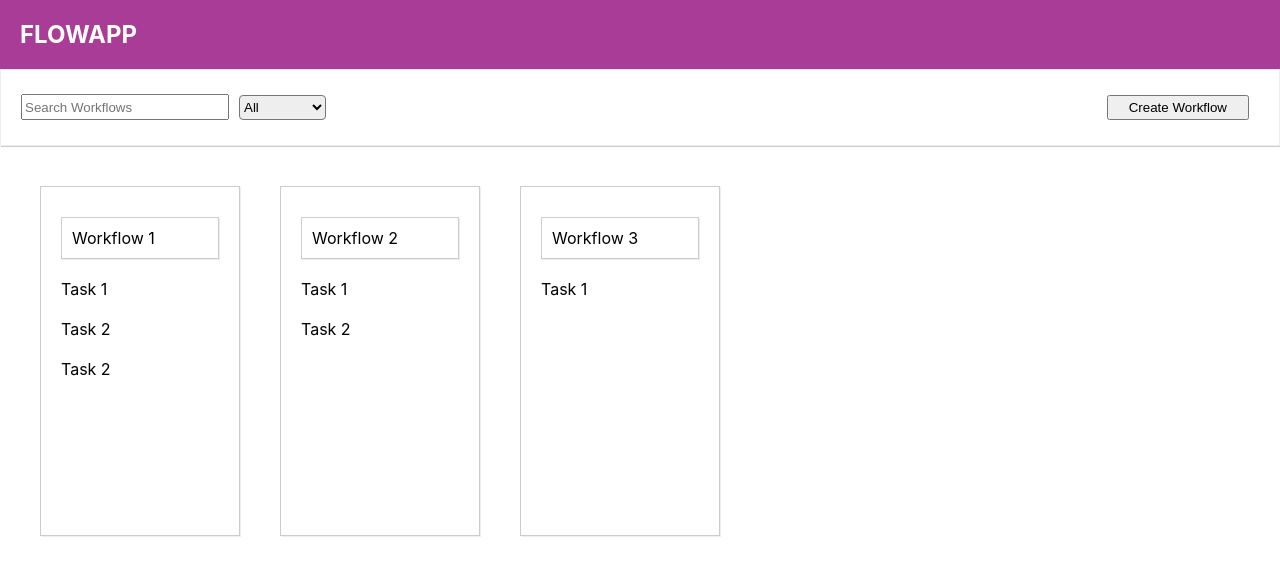
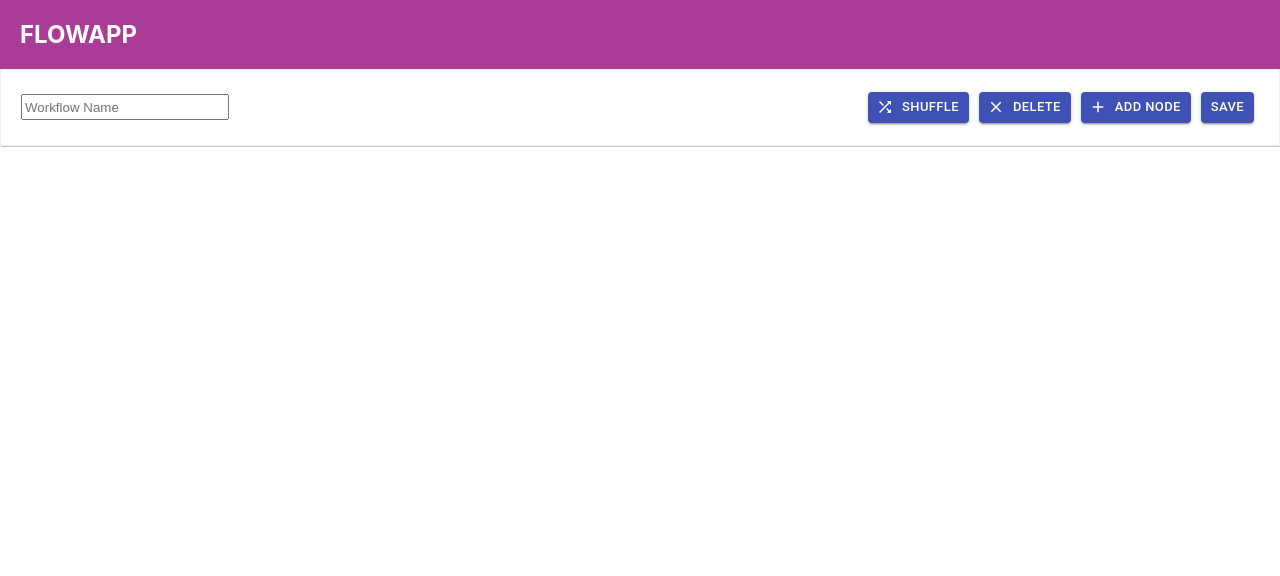
Before and after one commit to siddharthaReddy/flowapp, a React (Create React App) app: page /edit in a window 1280 px wide. Shown: the top 576 px of the page. Built offline with nearby package versions, Linux system fonts and the light colour scheme.

Commit message:
Router and create-workflow component setup

```diff
--- a/package.json
+++ b/package.json
@@ -4,11 +4,13 @@
   "private": true,
   "dependencies": {
     "@material-ui/core": "^4.10.2",
+    "@material-ui/icons": "^4.9.1",
     "@testing-library/jest-dom": "^4.2.4",
     "@testing-library/react": "^9.5.0",
     "@testing-library/user-event": "^7.2.1",
     "react": "^16.13.1",
     "react-dom": "^16.13.1",
+    "react-router-dom": "^5.2.0",
     "react-scripts": "3.4.1"
   },
   "scripts": {
--- a/src/components/Layout/ButtonLayout.css
+++ b/src/components/Layout/ButtonLayout.css
@@ -12,14 +12,15 @@
   flex: 1;
 }
 
+.button-layout .block.second {
+  display: flex;
+  justify-content: flex-end;
+}
+
 .button-layout .subitem {
   display: inline-block;
   margin-right: 10px;
   height: 25px;
-}
-
-.button-layout .block.second .subitem {
-  float: right;
 }
 
 .button-layout input {
@@ -37,10 +38,7 @@
   cursor: pointer;
 }
 
-.button-layout button {
+.button-layout .md-button {
   min-width: 50px;
-  padding: 0 20px;
+  margin: 0 5px;
 }
-.button-layout button:hover {
-  cursor: pointer;
-}
--- a/src/components/Workflow/Workflow.css
+++ b/src/components/Workflows/Workflow/Workflow.css
@@ -14,6 +14,11 @@
     box-sizing: border-box;
 }
 
+.wflow-container:hover {
+    background: linear-gradient(#ffffff 0%, #f1f1f1 10%);
+    cursor: pointer;
+}
+
 .wflow-container ul {
     text-decoration: none;
     margin: 0;
--- a/src/components/Workflow/Workflow.js
+++ b/src/components/Workflows/Workflow/Workflow.js
@@ -1,5 +1,6 @@
 import React from 'react';
 import './Workflow.css';
+import CheckCircleIcon from '@material-ui/icons/CheckCircle';
 
 class Workflow extends React.Component {
     // Three variables:
@@ -14,7 +15,8 @@ class Workflow extends React.Component {
                 this.props.nodes.map( task => {
                     return (
                         <li key={task.id}>
-                            <p>{task.title}</p>
+                            <span>{task.title}</span>
+                            <CheckCircleIcon className="float-right" />
                         </li>
                     )
                 })
--- a/src/components/Workflows/Workflows.js
+++ b/src/components/Workflows/Workflows.js
@@ -1,49 +1,13 @@
 import React, { Component } from "react";
 import './Workflows.css';
-import ButtonLayout from '../Layout/ButtonLayout';
-import Workflow from '../Workflow/Workflow';
+import Workflow from './Workflow/Workflow';
 
 class Workflows extends Component {
-    // Get workflows list
-    // Create Workflow component list variable
-    constructor () {
-        super();
-        this.workflowsList = [
-            {
-                id: '1',
-                name: 'Workflow 1',
-                isCompleted: true,
-                nodes: [
-                    {id: '1-node1', title: 'Task 1', status: 'completed', content: 'This task is completed'},
-                    {id: '1-node2', title: 'Task 2', status: 'in-progress', content: 'This task is inprogress'},
-                    {id: '1-node3', title: 'Task 2', status: 'pending', content: 'This task is pending'}
-                ]
-            },
-            {
-                id: '2',
-                name: 'Workflow 2',
-                isCompleted: false,
-                nodes: [
-                    {id: '2-node1', title: 'Task 1', status:'pending', content: 'Tasks are pending'},
-                    {id: '1-node2', title: 'Task 2', status: 'in-progress', content: 'This task is inprogress'}
-                ]
-            },
-            {
-                id: '3',
-                name: 'Workflow 3',
-                isCompleted: false,
-                nodes: [
-                    {id: '3-node1', title: 'Task 1', status:'pending', content: 'Tasks are pending'}
-                ]
-            }
-        ]
-    }
 
     render () {
         let workflows = null;
-
-        if (this.workflowsList) {
-            workflows = (this.workflowsList.map((wflow) => {
+        if (this.props.workflows) {
+            workflows = (this.props.workflows.map((wflow) => {
                     return <Workflow key={wflow.id}
                         name={wflow.name}
                         isCompleted={wflow.isCompleted}
@@ -51,23 +15,8 @@ class Workflows extends Component {
                     })
                 )
         }
-
         return (
             <div>
-                <ButtonLayout>
-                    <div className="block first">
-                        <input className="subitem" type="text" placeholder="Search Workflows" />
-                        <select className="subitem">
-                            <option selected value="all">All</option>
-                            <option value="completed">Completed</option>
-                            <option value="pending">Pending</option>
-                        </select>
-                    </div>
-                    <div className="block second">
-                        <button className="subitem float-right">Create Workflow</button>
-                    </div>
-                </ButtonLayout>
-
                 {/* Worfklow components goes here */}
                 <div className="workflows-container">
                     {workflows}
--- a/src/containers/App.css
+++ b/src/containers/App.css
@@ -7,3 +7,11 @@
   justify-content: center;
   color: white;
 }
+a {
+  color: inherit;
+  text-decoration: none;
+}
+
+.float-right {
+  float: right;
+}
--- a/src/containers/App.js
+++ b/src/containers/App.js
@@ -1,18 +1,34 @@
 import React, { Component } from 'react';
+import {
+  BrowserRouter as Router,
+  Switch,
+  Route,
+  Link
+} from "react-router-dom";
 import './App.css';
-import Workflows from '../components/Workflows/Workflows';
+import WorkflowsContainer from './WorkflowsContainer/WorkflowsContainer';
+import CreateWorkflow from './CreateWorkflow/CreateWorkflow';
 
 class App extends Component {
 
   render () {
     return (
-      <div className="App">
-        <header className="App-header">
-          <h2>FLOWAPP</h2>
-        </header>
-        {/* Route pages */}
-        <Workflows />
-      </div>
+      <Router>
+        <div className="App">
+          <header className="App-header">
+            <h2><Link to="/">FLOWAPP</Link></h2>
+          </header>
+          {/* Route pages */}
+          <Switch>
+            <Route path="/" exact>
+              <WorkflowsContainer />
+            </Route>
+            <Route path="/edit">
+              <CreateWorkflow />
+            </Route>
+          </Switch>
+        </div>
+      </Router>
     );
   }
 }
--- /dev/null
+++ b/src/containers/CreateWorkflow/CreateWorkflow.js
@@ -0,0 +1,54 @@
+import React from 'react';
+import Button from "@material-ui/core/Button";
+import ShuffleIcon from '@material-ui/icons/Shuffle';
+import AddIcon from "@material-ui/icons/Add";
+import ClearIcon from '@material-ui/icons/Clear';
+import ButtonLayout from '../../components/Layout/ButtonLayout';
+
+
+class CreateWorkflow extends React.Component {
+    render () {
+        return (
+            <div>
+                <ButtonLayout>
+                    <div className="block first">
+                        <input className="subitem" type="text" placeholder="Workflow Name" />
+                    </div>
+                    <div className="block second">
+                        <Button
+                            variant="contained"
+                            color="primary"
+                            className="md-button"
+                            startIcon={<ShuffleIcon />}
+                            size="small"
+                            onClick={this.createWorkflowClickHandler}>Shuffle</Button>
+                        <Button
+                            variant="contained"
+                            color="primary"
+                            className="md-button"
+                            startIcon={<ClearIcon />}
+                            size="small"
+                            onClick={this.createWorkflowClickHandler}>Delete</Button>
+                        <Button
+                            variant="contained"
+                            color="primary"
+                            className="md-button"
+                            startIcon={<AddIcon />}
+                            size="small"
+                            onClick={this.createWorkflowClickHandler}>Add Node</Button>
+
+                        <Button
+                            variant="contained"
+                            color="primary"
+                            className="md-button"
+                            size="small"
+                            onClick={this.createWorkflowClickHandler}>Save</Button>
+
+                    </div>
+                </ButtonLayout>
+            </div>
+        )
+    }
+}
+
+export default CreateWorkflow;
--- /dev/null
+++ b/src/containers/WorkflowsContainer/WorkflowsContainer.js
@@ -0,0 +1,103 @@
+import React from 'react';
+import Button from "@material-ui/core/Button";
+import AddIcon from "@material-ui/icons/Add";
+import ButtonLayout from '../../components/Layout/ButtonLayout';
+import Workflows from '../../components/Workflows/Workflows';
+import { Link } from 'react-router-dom';
+
+class WorkflowsContainer extends React.Component {
+
+    constructor () {
+        super();
+        this.workflowsList = [
+            {
+                id: '1',
+                name: 'Workflow 1',
+                isCompleted: true,
+                nodes: [
+                    {id: '1-node1', title: 'Task 1', status: 'completed', content: 'This task is completed'},
+                    {id: '1-node2', title: 'Task 2', status: 'in-progress', content: 'This task is inprogress'},
+                    {id: '1-node3', title: 'Task 2', status: 'pending', content: 'This task is pending'}
+                ]
+            },
+            {
+                id: '2',
+                name: 'Workflow 2',
+                isCompleted: false,
+                nodes: [
+                    {id: '2-node1', title: 'Task 1', status:'pending', content: 'Tasks are pending'},
+                    {id: '1-node2', title: 'Task 2', status: 'in-progress', content: 'This task is inprogress'}
+                ]
+            },
+            {
+                id: '3',
+                name: 'Workflow 3',
+                isCompleted: false,
+                nodes: [
+                    {id: '3-node1', title: 'Task 1', status:'pending', content: 'Tasks are pending'}
+                ]
+            }
+        ]
+
+        this.state = {
+            workflows: this.workflowsList
+        }
+    }
+
+    createWorkflowClickHandler() {
+        console.log("Button Clicked!");
+        // Load CreateWorkflow component
+    }
+
+    searchInputChangeHandler(event) {
+        // console.log(event.target.value);
+        let text = event.target.value;
+        let list = [...this.workflowsList]; // clone instead of passing reference
+
+        let filteredWorkflows = list.filter(wflow => {
+            let match = false;
+            if (wflow.name) {
+                match = wflow.name.toLowerCase().indexOf(text) !== -1;
+            }
+            return match;
+        });
+
+        this.setState({
+            workflows: filteredWorkflows
+        })
+    }
+
+    render () {
+        return (
+            <div>
+                <ButtonLayout>
+                    <div className="block first">
+                        <input className="subitem" type="text"
+                            placeholder="Search Workflows"
+                            onChange={this.searchInputChangeHandler.bind(this)} />
+                        <select className="subitem">
+                            <option selected value="all">All</option>
+                            <option value="completed">Completed</option>
+                            <option value="pending">Pending</option>
+                        </select>
+                    </div>
+                    <div className="block second">
+                    <Button
+                        variant="contained"
+                        color="primary"
+                        className="md-button"
+                        startIcon={<AddIcon />}
+                        size="small"
+                        onClick={this.createWorkflowClickHandler}>
+                        <Link to="/edit">Create Workflow</Link>
+                    </Button>
+                    </div>
+                </ButtonLayout>
+
+                <Workflows workflows={this.state.workflows} />
+            </div>
+        )
+    }
+}
+
+export default WorkflowsContainer;
```
Also changed, not shown: 1 other file (tests, documents, lock files or other folders).
